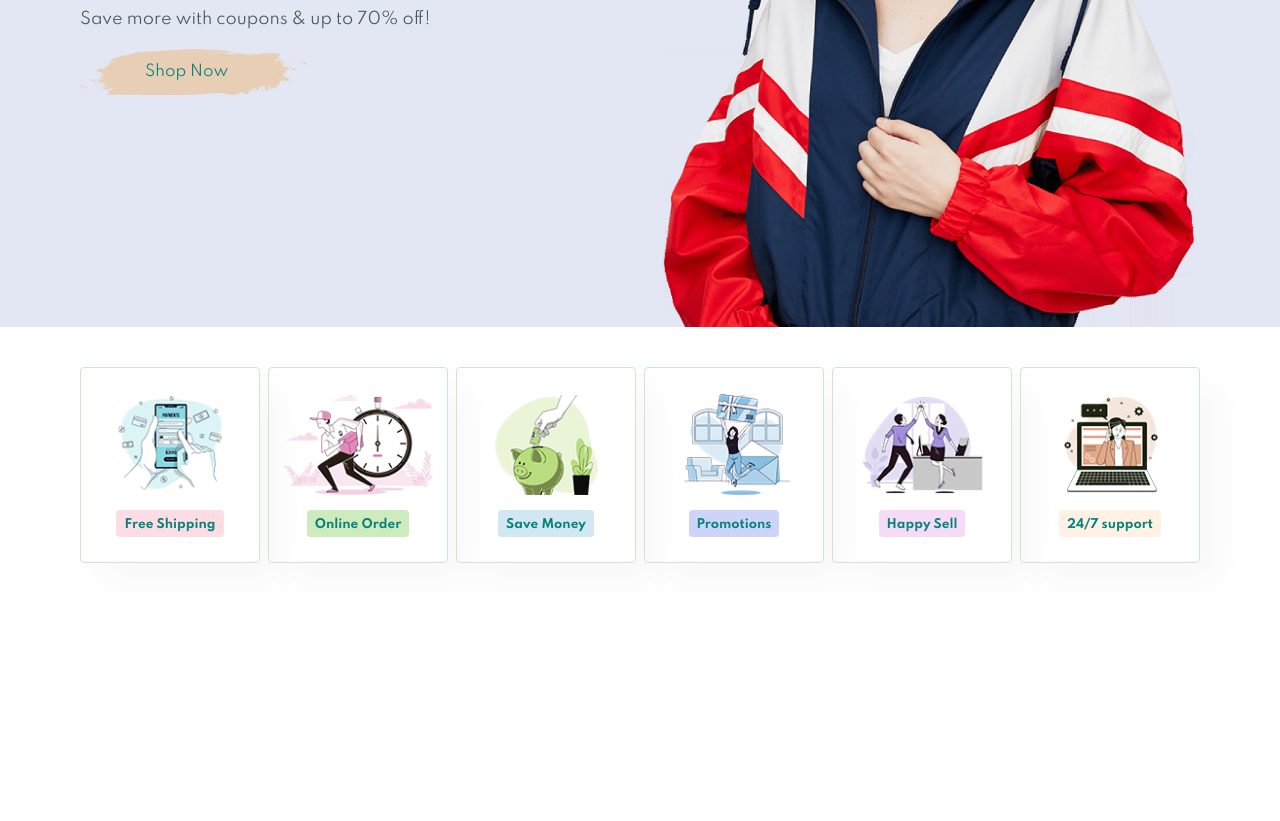
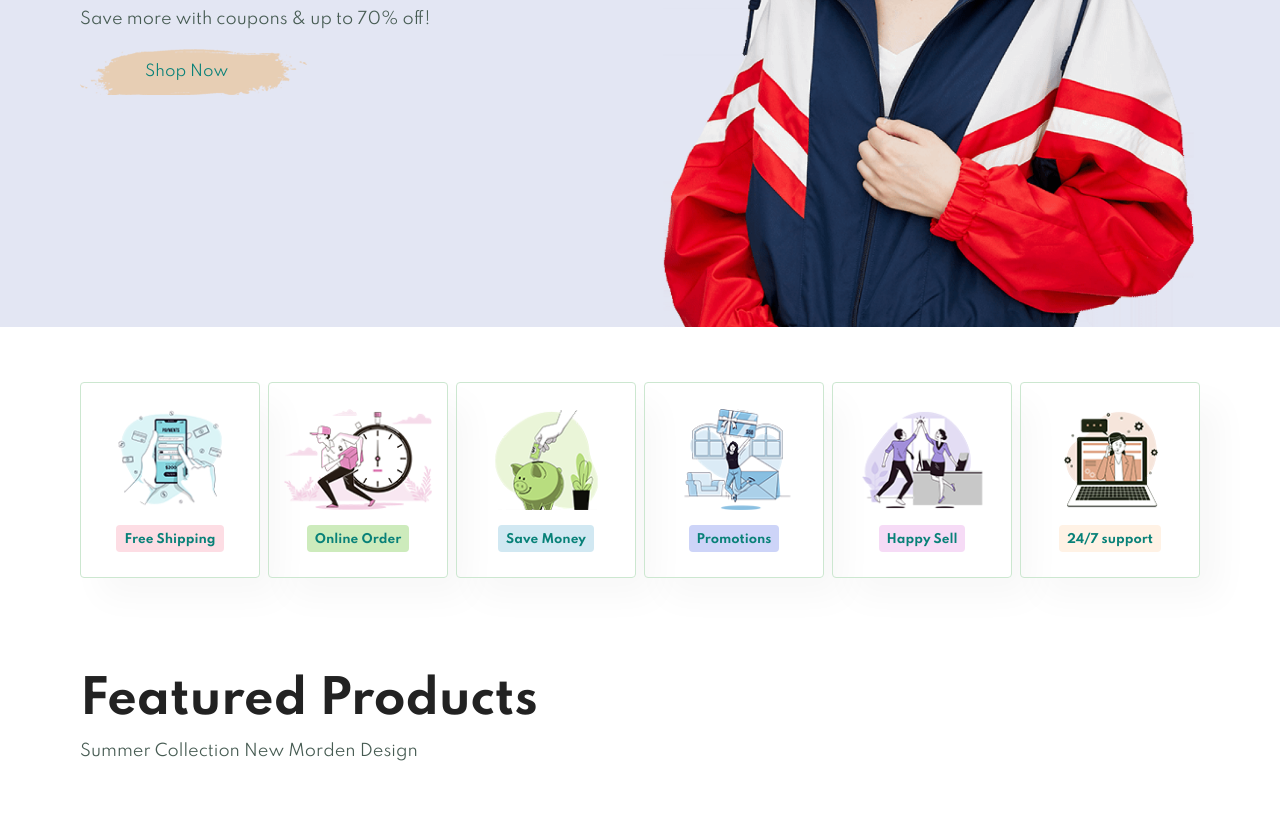
Before and after one commit to Moshiur1798/ecommerce-web, a plain HTML site: page index.html in a window 1280 px wide. Shown: the part 478-1299 px from the top of the page. Before the commit the page ends 1081 px from the top, so only its background shows below. Drawn offline with Linux system fonts and the light colour scheme.

Commit message:
added product section heading

```diff
--- a/index.html
+++ b/index.html
@@ -61,6 +61,14 @@
         </div>
     </section>
 
+    <section id="product1" class="section-p1">
+        <h2>Featured Products</h2>
+        <p>Summer Collection New Morden Design</p>
+        <div >
+
+        </div>
+    </section>
+
 
 
 
--- a/style.css
+++ b/style.css
@@ -146,7 +146,7 @@ body{
     box-shadow: 20px 20px 34px rgba(0, 0, 0, 0.03);
     border: 1px solid #cce7d0;
     border-radius:4px;
-    max-resolution: 15px 0;
+    margin: 15px 0;
 }
 
 #feature .fe-box:hover{
```
